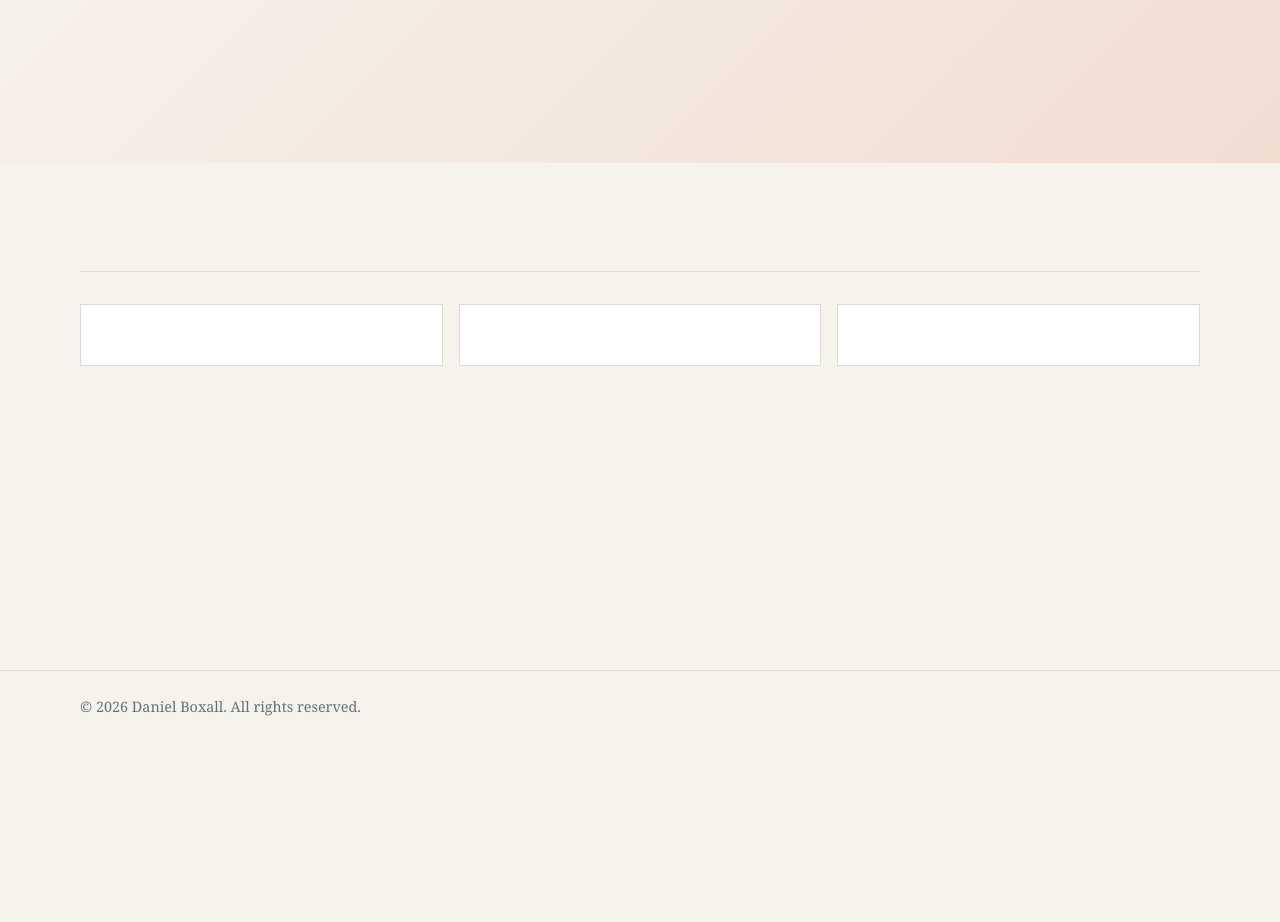
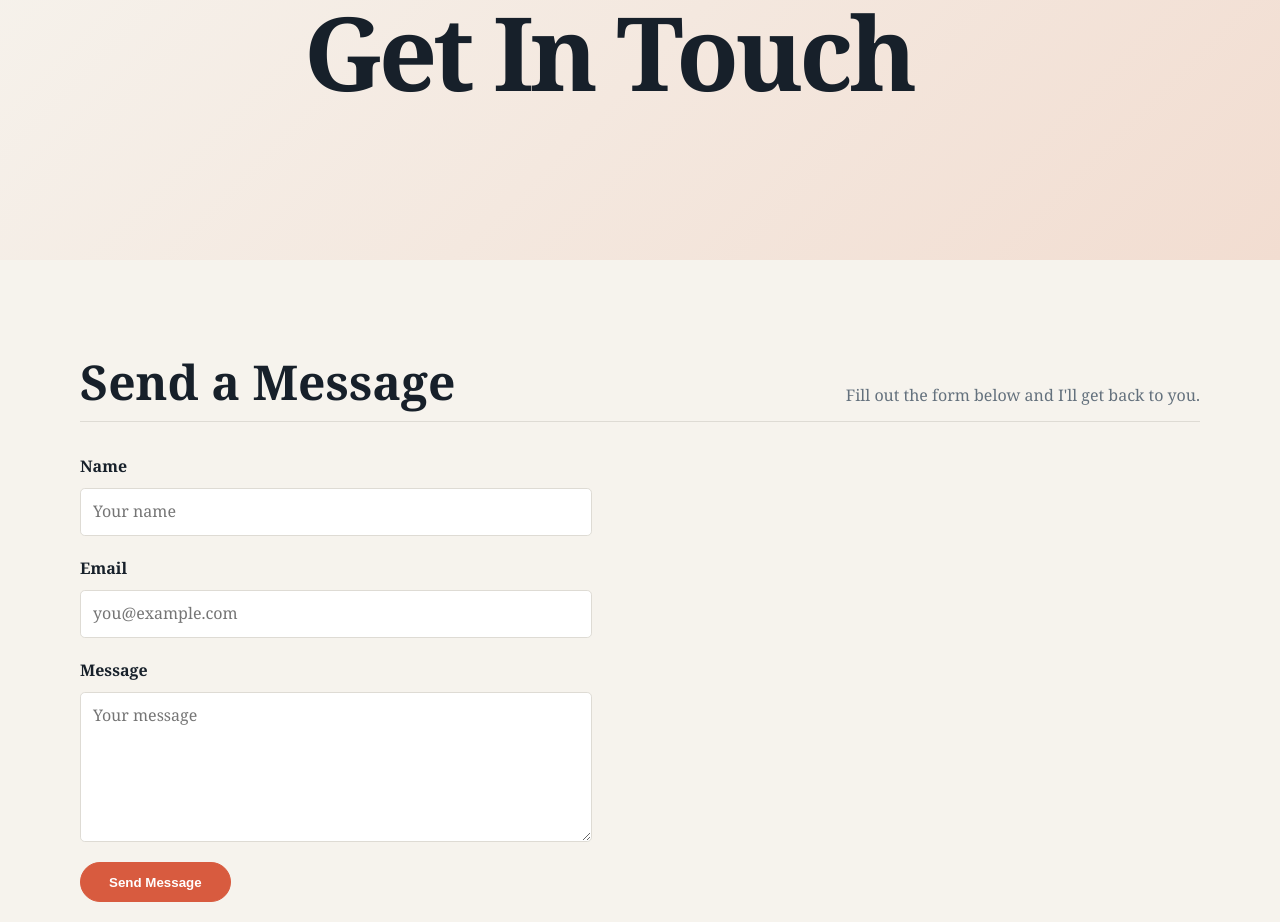
Before and after one commit to DannyB-byte/webDevelopmentSalford, a plain HTML site: page contact.html in a window 1280 px wide. Shown: the part 198-1120 px from the top of the page. Before the commit the page ends 954 px from the top, so only its background shows below. Drawn offline with Linux system fonts and the light colour scheme.

Commit message:
moved the contact tab in the nav bar, created contact form with Alert notifying user the message has been recieved

```diff
--- a/contact.html
+++ b/contact.html
@@ -15,9 +15,9 @@
 				<ul>
 					<li><a href="index.html">Home</a></li>
 					<li><a href="ProblemSolving.html">Problem Solving</a></li>
-					<li><a href="contact.html">Contact</a></li>
 					<li><a href="Business_showcase.html">Business Showcase</a></li>
 					<li><a href="skills.html">Skills</a></li>
+					<li><a href="contact.html">Contact</a></li>
 				</ul>
 			</nav>
 		</div>
@@ -26,39 +26,28 @@
 	<main id="top">
 		<section class="hero" aria-labelledby="hero-title">
 			<div class="container hero-content">
-				<p class="eyebrow"></p>
-				<h1 id="hero-title"></h1>
+				<h1 id="hero-title">Get In Touch</h1>
 				<p class="hero-copy"></p></p>
 			</div>
 		</section>
-
 		<section class="content" id="services" aria-labelledby="services-title">
 			<div class="container">
 				<div class="section-heading">
-					<h2 id="services-title"></h2>
-					<p></p>
+					<h2 id="services-title">Send a Message</h2>
+					<p>Fill out the form below and I'll get back to you.</p>
 				</div>
-				<div class="cards">
-					<article class="card">
-						<h3></h3>
-						<p></p>
-					</article>
-					<article class="card">
-						<h3></h3>
-						<p></p>
-					</article>
-					<article class="card">
-						<h3></h3>
-						<p></p>
-					</article>
-				</div>
-			</div>
-		</section>
+				<form class="contact-form" aria-label="Contact form">
+					<label for="name">Name</label>
+					<input type="text" id="name" name="name" placeholder="Your name" required>
 
-		<section class="content" id="about" aria-labelledby="about-title">
-			<div class="container">
-				<h2 id="about-title"></h2>
-				<p></p>
+					<label for="email">Email</label>
+					<input type="email" id="email" name="email" placeholder="you@example.com" required>
+
+					<label for="message">Message</label>
+					<textarea id="message" name="message" rows="5" placeholder="Your message" required></textarea>
+
+					<button type="button" onclick="alert('Your message has been received')">Send Message</button>
+				</form>
 			</div>
 		</section>
 	</main>
--- a/styles.css
+++ b/styles.css
@@ -158,6 +158,45 @@ h2 {
 	gap: 1rem;
 }
 
+.contact-form {
+	display: flex;
+	flex-direction: column;
+	max-width: 32rem;
+	gap: 0.5rem;
+}
+
+.contact-form label {
+	font-weight: 700;
+}
+
+.contact-form input,
+.contact-form textarea {
+	padding: 0.65rem 0.75rem;
+	margin-bottom: 0.75rem;
+	border: 1px solid var(--line);
+	border-radius: 0.3rem;
+	background: var(--surface);
+	color: var(--ink);
+	font: inherit;
+}
+
+.contact-form button {
+	align-self: start;
+	padding: 0.7rem 1.75rem;
+	border: 1px solid var(--accent);
+	border-radius: 999px;
+	background: var(--accent);
+	color: #fff;
+	font-weight: 700;
+	cursor: pointer;
+}
+
+.contact-form button:hover,
+.contact-form button:focus-visible {
+	border-color: var(--accent-dark);
+	background: var(--accent-dark);
+}
+
 .card {
 	padding: 1.5rem;
 	border: 1px solid var(--line);
```
Also changed, not shown: Business_showcase.html (+1 -1 lines), ProblemSolving.html (+1 -15 lines), index.html (+1 -1 lines), skills.html (+1 -1 lines).
